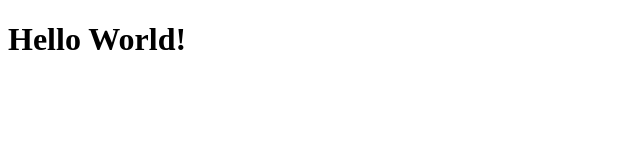
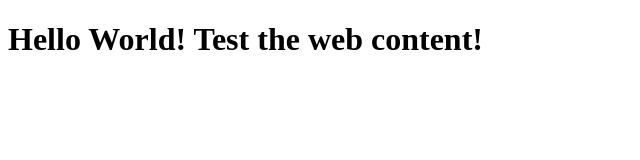
Before and after one commit to naveent10/coursera-test, a plain HTML site: page index.html in a window 1280 px wide. Shown: the whole page, without its empty margins (0-640 px from the left). Drawn offline with Linux system fonts and the light colour scheme.

Commit message:
Second Modified File.

```diff
--- a/index.html
+++ b/index.html
@@ -5,6 +5,6 @@
     <title>Welcome</title>
   </head>
   <body>
-    <h1>Hello World!</h1>
+    <h1>Hello World! Test the web content!</h1>
   </body>
 </html>
```
